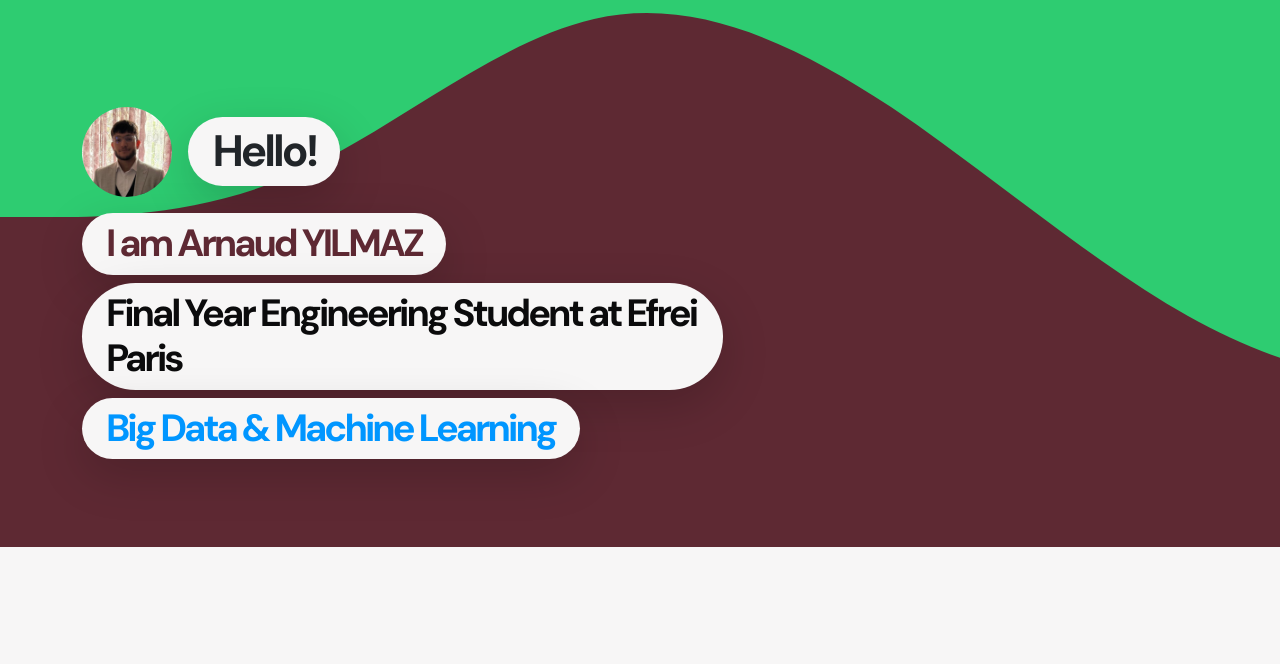
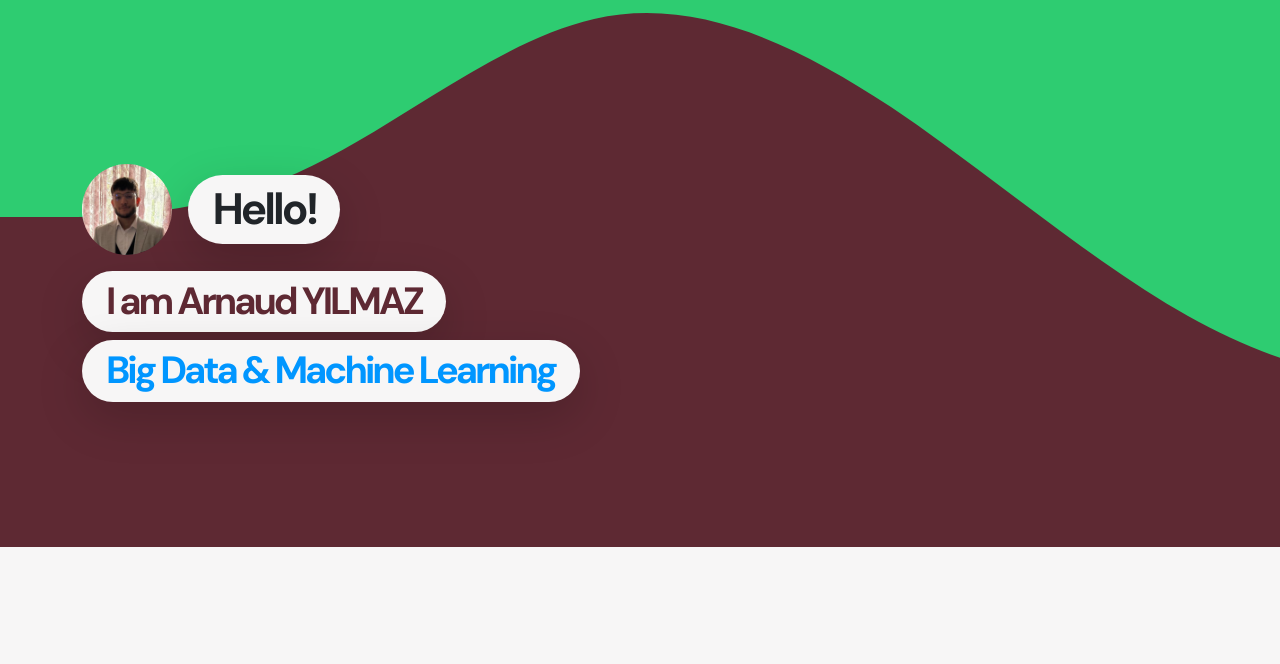
Before and after one commit to ylm78/ylm78.github.io, a website: page en.html in a window 1280 px wide. Shown: the part 113-777 px from the top of the page. Drawn offline with Linux system fonts and the light colour scheme; grey boxes are pictures that could not be loaded.

Commit message:
Mise à jour du portfolio : profil diplômé et employable2

```diff
--- a/en.html
+++ b/en.html
@@ -165,9 +165,6 @@
                                 </div>
 
                                 <h2 class="mb-2">I am Arnaud YILMAZ</h2>
-                                <h2 class="mb-2" style="color: rgb(11, 11, 12);">
-                                    Final Year Engineering Student at Efrei Paris
-                                </h2>
                                 <h2 class="mb-2" style="color: #0096FF;">
                                     Big Data & Machine Learning
                                 </h2>
```
